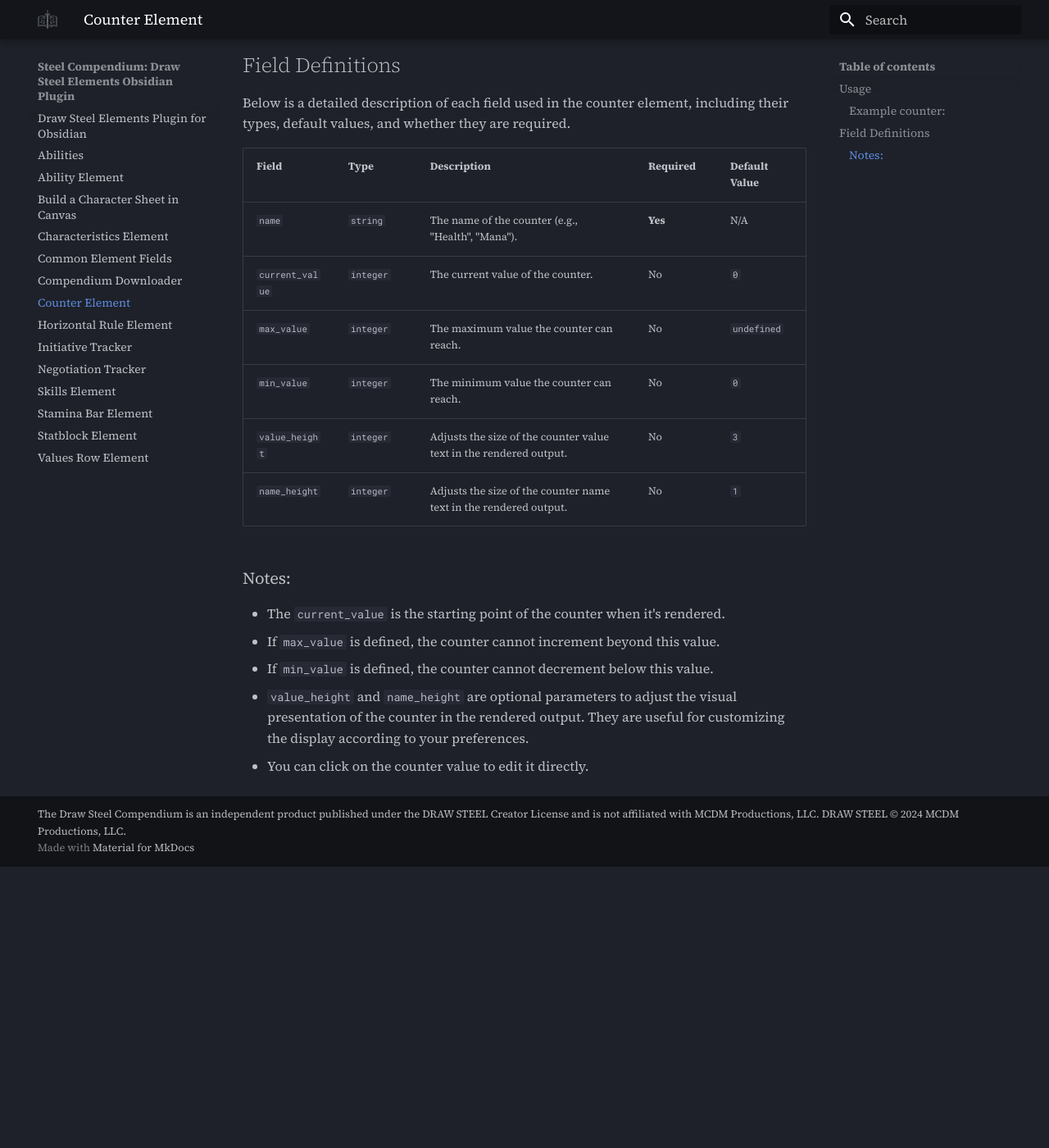
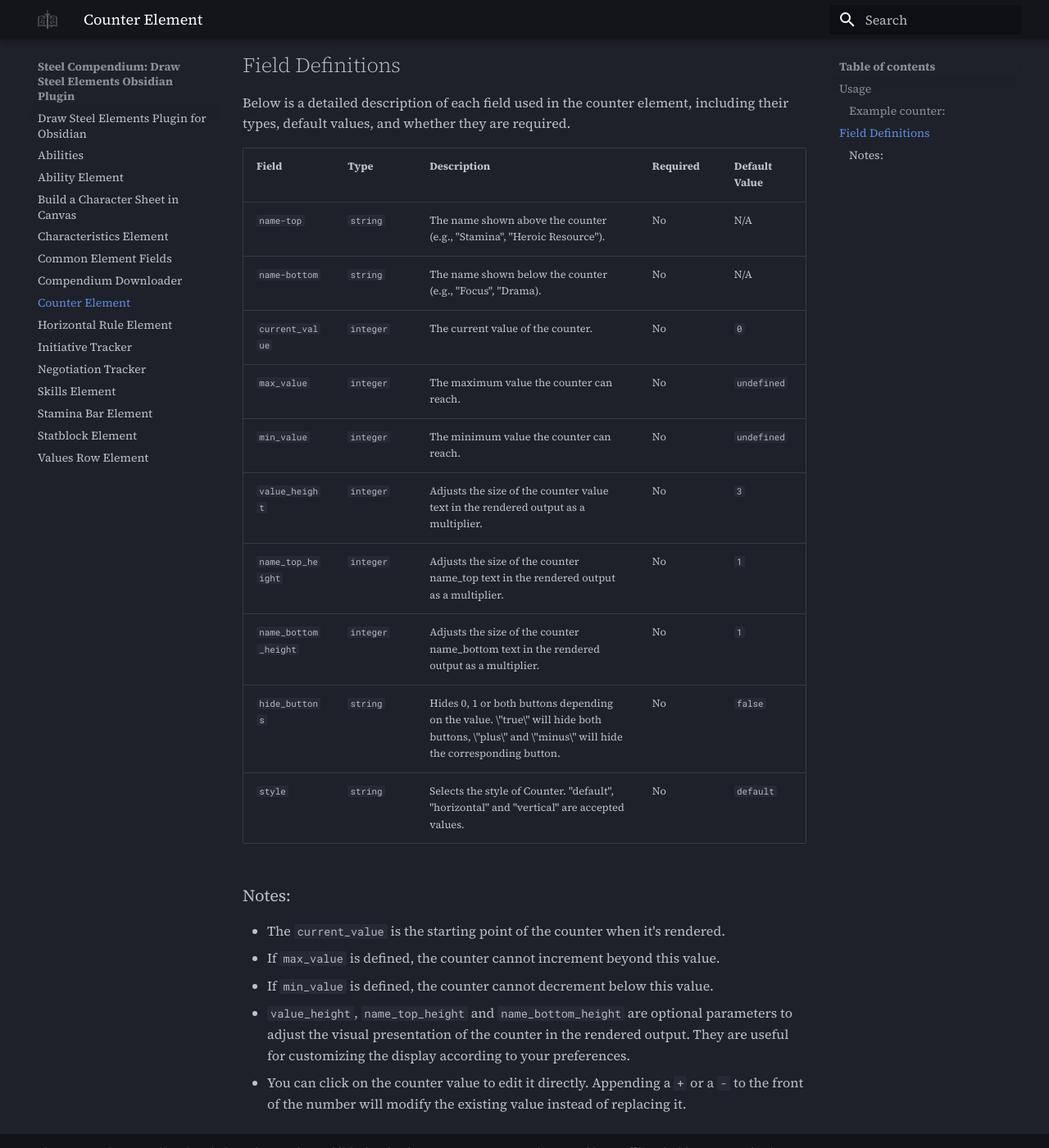
Before and after one commit to SteelCompendium/draw-steel-elements, an MkDocs documentation site: the page built from docs/counter.md, in a window 1280 px wide and 1400 px high, scrolled down 869 px. Shown: the whole window at 82% size. Built offline with MkDocs 1.6.1 and Material for MkDocs 9.7.7, drawn with Linux system fonts in a browser that asks for light colours; comment, search, counter and statistics services are not loaded; before the commit the page ends 1926 px from its top, so only the background shows below that.

Commit message:
Update docs for Counter

```diff
--- a/docs/counter.md
+++ b/docs/counter.md
@@ -28,19 +28,23 @@
 
 Below is a detailed description of each field used in the counter element, including their types, default values, and whether they are required.
 
-| Field           | Type      | Description                                                        | Required | Default Value |
-|-----------------|-----------|--------------------------------------------------------------------|----------|---------------|
-| `name`          | `string`  | The name of the counter (e.g., "Health", "Mana").                  | **Yes**  | N/A           |
-| `current_value` | `integer` | The current value of the counter.                                  | No       | `0`           |
-| `max_value`     | `integer` | The maximum value the counter can reach.                           | No       | `undefined`   |
-| `min_value`     | `integer` | The minimum value the counter can reach.                           | No       | `0`           |
-| `value_height`  | `integer` | Adjusts the size of the counter value text in the rendered output. | No       | `3`           |
-| `name_height`   | `integer` | Adjusts the size of the counter name text in the rendered output.  | No       | `1`           |
+| Field                | Type      | Description                                                                                                                                    | Required | Default Value |
+| -------------------- | --------- | ---------------------------------------------------------------------------------------------------------------------------------------------- | -------- | ------------- |
+| `name-top`           | `string`  | The name shown above the counter (e.g., "Stamina", "Heroic Resource").                                                                         | No       | N/A           |
+| `name-bottom`        | `string`  | The name shown below the counter (e.g., "Focus", "Drama).                                                                                      | No       | N/A           |
+| `current_value`      | `integer` | The current value of the counter.                                                                                                              | No       | `0`           |
+| `max_value`          | `integer` | The maximum value the counter can reach.                                                                                                       | No       | `undefined`   |
+| `min_value`          | `integer` | The minimum value the counter can reach.                                                                                                       | No       | `undefined`   |
+| `value_height`       | `integer` | Adjusts the size of the counter value text in the rendered output as a multiplier.                                                             | No       | `3`           |
+| `name_top_height`    | `integer` | Adjusts the size of the counter name_top text in the rendered output as a multiplier.                                                          | No       | `1`           |
+| `name_bottom_height` | `integer` | Adjusts the size of the counter name_bottom text in the rendered output as a multiplier.                                                       | No       | `1`           |
+| `hide_buttons`       | `string`  | Hides 0, 1 or both buttons depending on the value. \"true\" will hide both buttons, \"plus\" and \"minus\" will hide the corresponding button. | No       | `false`       |
+| `style`              | `string`  | Selects the style of Counter. "default", "horizontal" and "vertical" are accepted values.                                                      | No       | `default`     |
 
 ### Notes:
 
-- The `current_value` is the starting point of the counter when it's rendered.
-- If `max_value` is defined, the counter cannot increment beyond this value.
-- If `min_value` is defined, the counter cannot decrement below this value.
-- `value_height` and `name_height` are optional parameters to adjust the visual presentation of the counter in the rendered output. They are useful for customizing the display according to your preferences.
-- You can click on the counter value to edit it directly.
+-   The `current_value` is the starting point of the counter when it's rendered.
+-   If `max_value` is defined, the counter cannot increment beyond this value.
+-   If `min_value` is defined, the counter cannot decrement below this value.
+-   `value_height`, `name_top_height` and `name_bottom_height` are optional parameters to adjust the visual presentation of the counter in the rendered output. They are useful for customizing the display according to your preferences.
+-   You can click on the counter value to edit it directly. Appending a `+` or a `-` to the front of the number will modify the existing value instead of replacing it.
```
